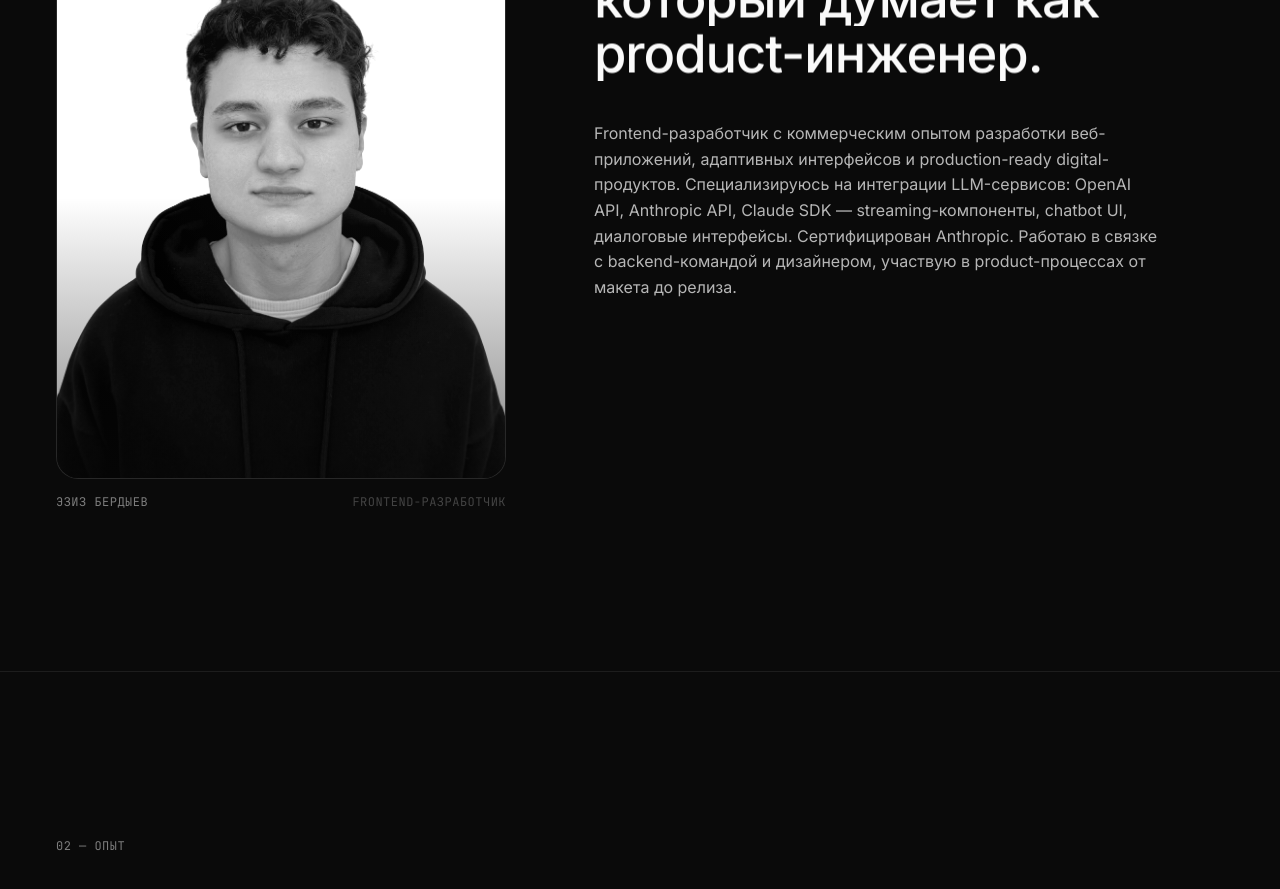
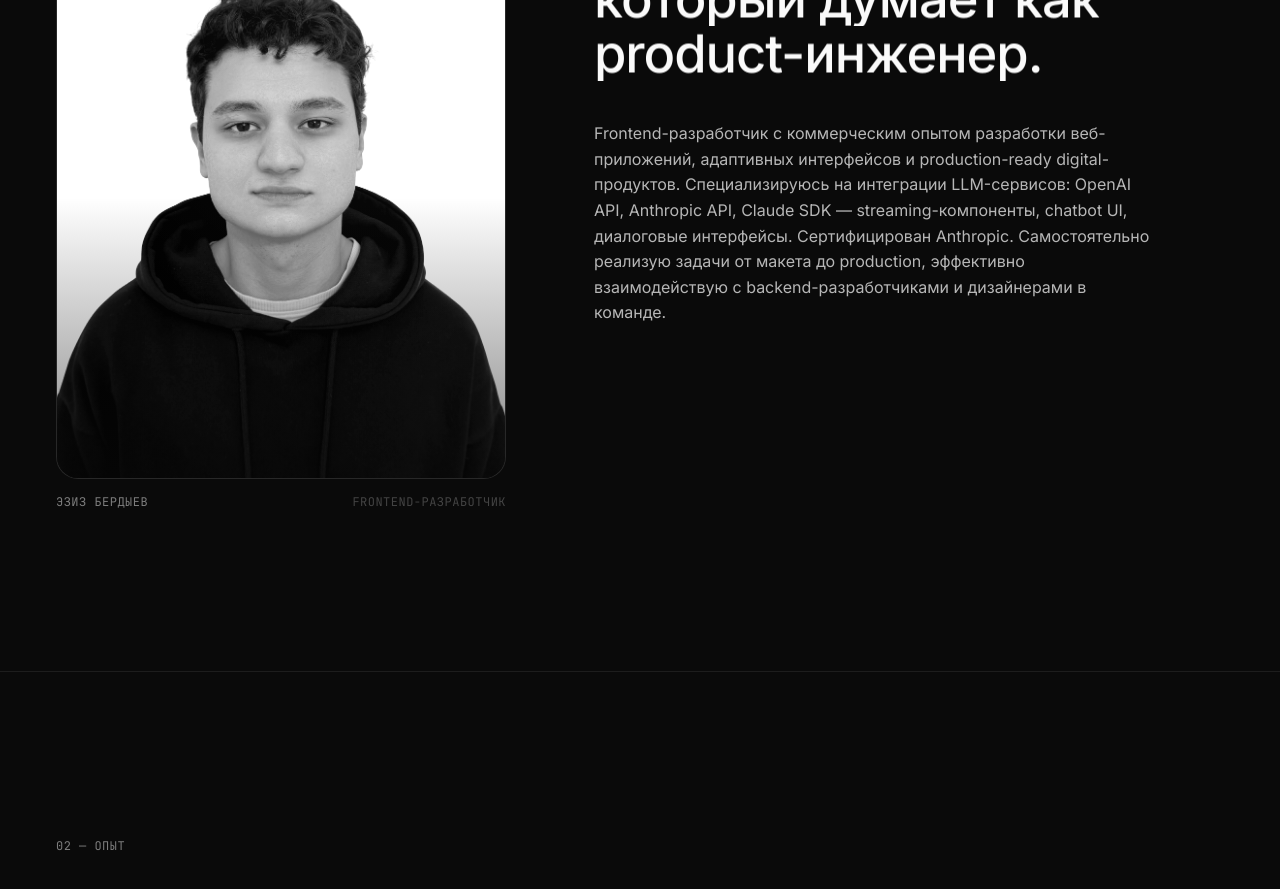
Before and after one commit to ezizbg/Portfolio, a React (Vite) app: page / in a window 1280 px wide. Shown: the part 1140-2029 px from the top of the page. Built offline with nearby package versions, Linux system fonts and the light colour scheme.

Commit message:
Update about section text (EN + RU)

```diff
--- a/src/i18n/translations.ts
+++ b/src/i18n/translations.ts
@@ -120,7 +120,7 @@ export const translations: Record<Locale, Dictionary> = {
       eyebrow: "01 — Обо мне",
       title: "Frontend-разработчик, который думает как product-инженер.",
       body: [
-        "Frontend-разработчик с коммерческим опытом разработки веб-приложений, адаптивных интерфейсов и production-ready digital-продуктов. Специализируюсь на интеграции LLM-сервисов: OpenAI API, Anthropic API, Claude SDK — streaming-компоненты, chatbot UI, диалоговые интерфейсы. Сертифицирован Anthropic. Работаю в связке с backend-командой и дизайнером, участвую в product-процессах от макета до релиза.",
+        "Frontend-разработчик с коммерческим опытом разработки веб-приложений, адаптивных интерфейсов и production-ready digital-продуктов. Специализируюсь на интеграции LLM-сервисов: OpenAI API, Anthropic API, Claude SDK — streaming-компоненты, chatbot UI, диалоговые интерфейсы. Сертифицирован Anthropic. Самостоятельно реализую задачи от макета до production, эффективно взаимодействую с backend-разработчиками и дизайнерами в команде.",
       ],
       imageAlt: "Портрет Эзиза Бердыева",
     },
@@ -270,7 +270,7 @@ export const translations: Record<Locale, Dictionary> = {
       eyebrow: "01 — About",
       title: "Frontend developer who thinks like a product engineer.",
       body: [
-        "Frontend developer with commercial experience building web applications, responsive interfaces and production-ready digital products. Specialized in LLM integration: OpenAI API, Anthropic API, Claude SDK — streaming components, chatbot UI, conversational interfaces. Anthropic certified. Collaborating with backend teams and designers, involved in product processes from design to release.",
+        "Frontend developer with commercial experience building web applications, responsive interfaces and production-ready digital products. Specialized in LLM integration: OpenAI API, Anthropic API, Claude SDK — streaming components, chatbot UI, conversational interfaces. Anthropic certified. Independently delivering tasks from design to production, collaborating effectively with backend developers and designers.",
       ],
       imageAlt: "Portrait of Eziz Berdiyev",
     },
```
